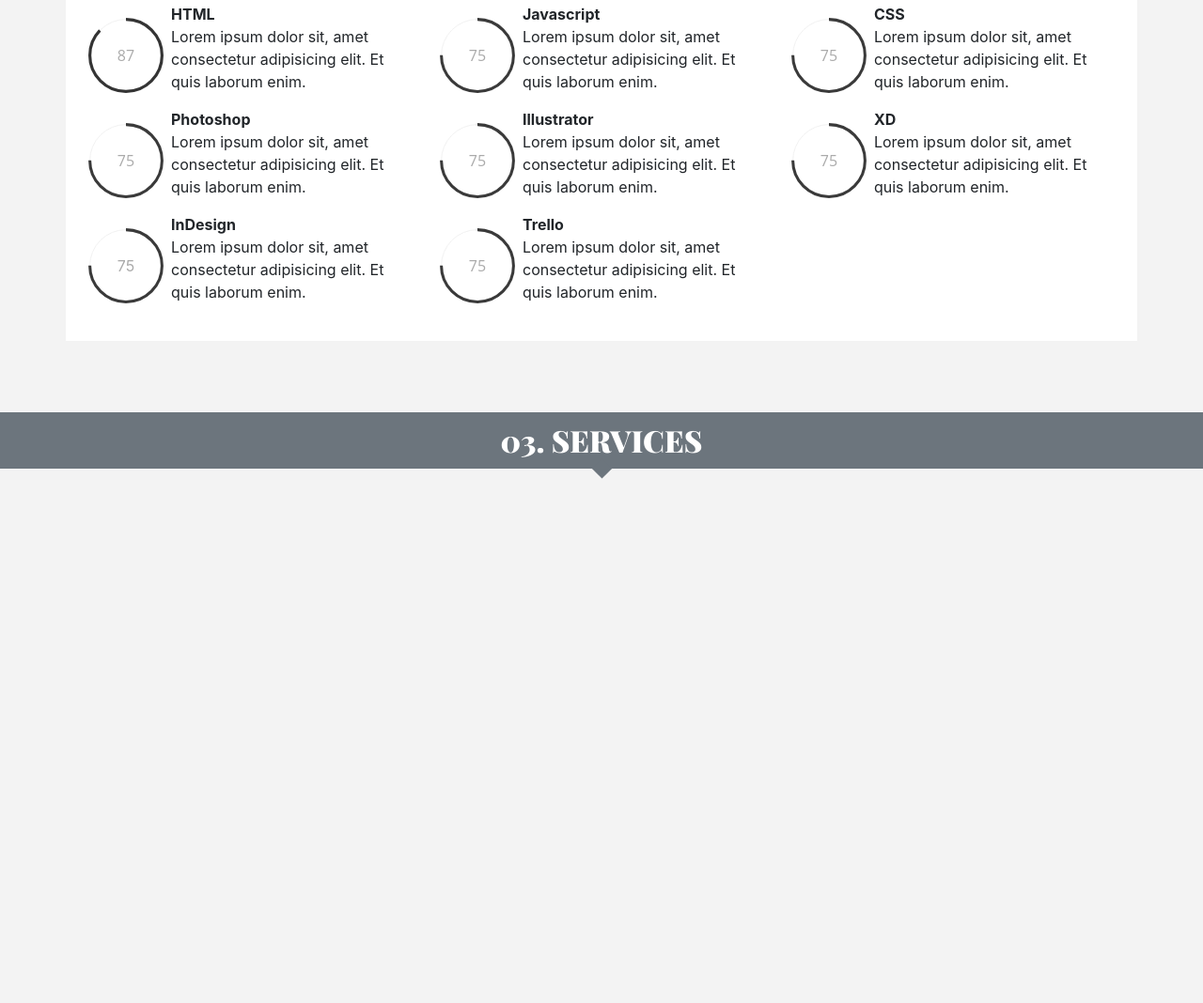
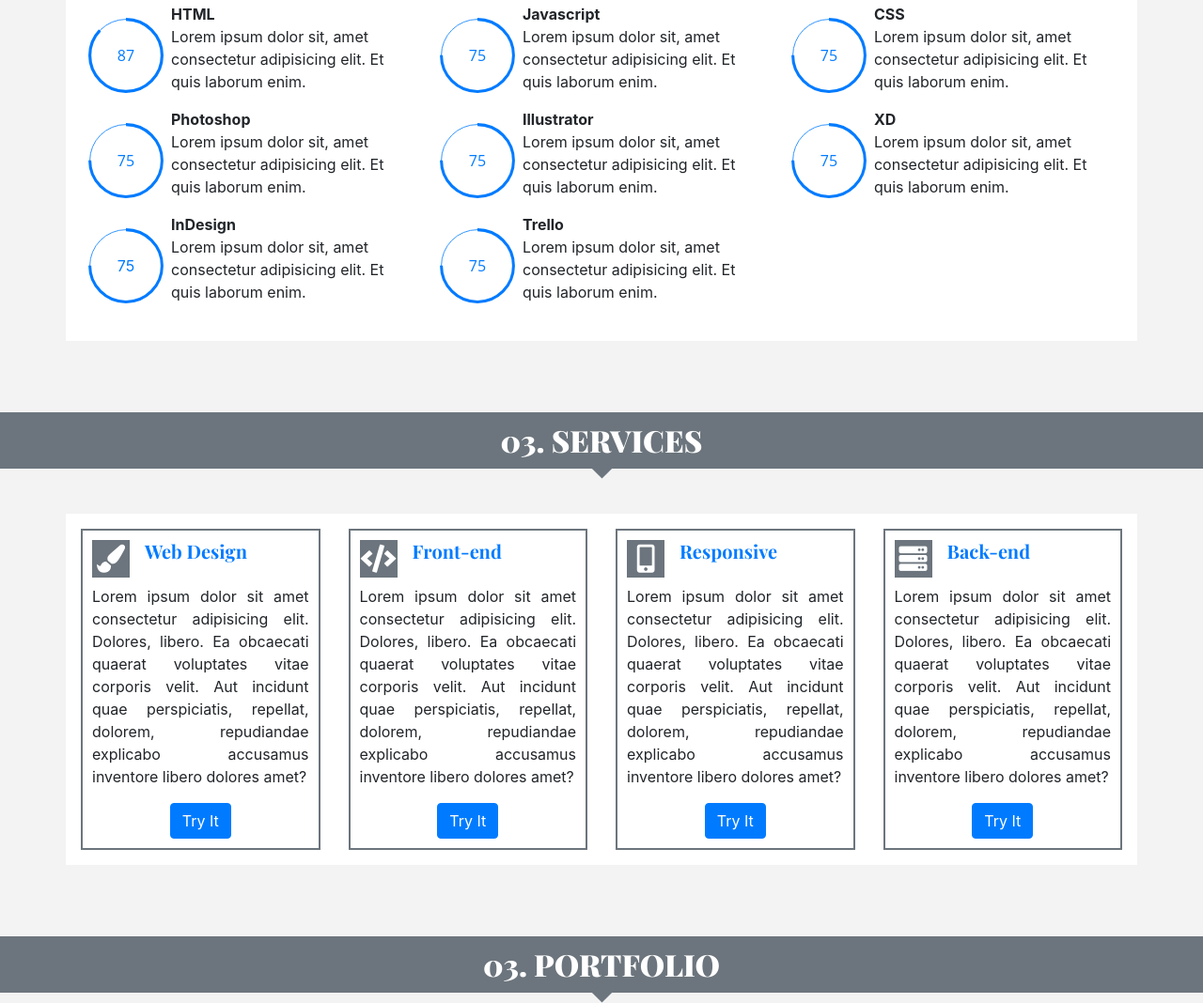
Before and after one commit to carpacciao/portfolio, a website: page index.html in a window 1280 px wide. Shown: the part 1661-2729 px from the top of the page at 94% size. Drawn offline with nearby package versions, Linux system fonts and the light colour scheme; a web font is replaced by a local one.

Commit message:
services

```diff
--- /dev/null
+++ b/assets/scss/_services.scss
@@ -0,0 +1,29 @@
+.services{
+    .container{
+        background-color: #fff;
+        .service-content{
+            border: 2px solid $secondary;
+            padding: 10px;
+
+            .service-header{
+                .service-logo{
+                    background-color: $secondary;
+                    color: white;
+                    min-height: 40px;
+                    max-height: 40px;
+                    min-width: 40px;
+                    max-width: 40px;
+                    line-height: 40px;
+                    text-align: center;
+                    font-size: 30px;
+                }
+                .service-title{
+                    font-family: $font;
+                    font-weight: bold;
+                    color: $primary;
+                }
+
+            }
+        }
+    }
+}
--- a/assets/scss/main.scss
+++ b/assets/scss/main.scss
@@ -4,6 +4,7 @@
 @import 'header';
 @import 'nav';
 @import 'about';
+@import 'services';
 
 html{
     scroll-behavior: smooth;
@@ -68,6 +69,12 @@
     min-height: 80px;
     max-height: 80px;
     position: relative;
+    .progressbar-text{
+        color: $primary !important;
+    }
+    svg path{
+        stroke: $primary !important;
+    }
 }
 section{
     padding-bottom: 1em;
--- a/index.html
+++ b/index.html
@@ -99,7 +99,7 @@
                 <a href="#" class="btn btn-outline-primary btn-sm ml-4">Languages</a>
             </div>
             <div class="row mt-5">
-                <div class="progressCircle col-lg-4 col-sm-12" data-category="language">
+                <div class="progressCircle col-lg-4 col-md-6 col-sm-12" data-c mt-md-0ategory3"language">
                     <div class="wrapper d-flex align-items-center">
                         <div class="circle" id="html"></div>
                         <div class="circle-text ml-2">
@@ -108,7 +108,7 @@
                         </div>
                     </div>
                 </div>
-                <div class="progressCircle col-lg-4 col-sm-12 mt-lg-0 mt-sm-5" data-category="language">
+                <div class="progressCircle col-lg-4 col-md-6 col-sm-12 mt-lg-0 mt-md-0 mt-sm-3" data-category="language">
                     <div class="wrapper d-flex align-items-center">
                         <div class="circle" id="javascript"></div>
                         <div class="circle-text ml-2">
@@ -117,7 +117,7 @@
                         </div>
                     </div>
                 </div>
-                <div class="progressCircle col-lg-4 col-sm-12 mt-lg-0 mt-sm-5" data-category="language">
+                <div class="progressCircle col-lg-4 col-md-6 col-sm-12 mt-lg-0 mt-md-0 mt-sm-3" data-category="language">
                     <div class="wrapper d-flex align-items-center">
                         <div class="circle" id="css"></div>
                         <div class="circle-text ml-2">
@@ -126,7 +126,7 @@
                         </div>
                     </div>
                 </div>
-                <div class="progressCircle col-lg-4 col-sm-12 mt-lg-0 mt-sm-5" data-category="design">
+                <div class="progressCircle col-lg-4 col-md-6 col-sm-12 mt-lg-0 mt-md-0 mt-sm-3" data-category="design">
                     <div class="wrapper d-flex align-items-center">
                         <div class="circle" id="photoshop"></div>
                         <div class="circle-text ml-2">
@@ -135,7 +135,7 @@
                         </div>
                     </div>
                 </div>
-                <div class="progressCircle col-lg-4 col-sm-12 mt-lg-0 mt-sm-5" data-category="design">
+                <div class="progressCircle col-lg-4 col-md-6 col-sm-12 mt-lg-0 mt-md-0 mt-sm-3" data-category="design">
                     <div class="wrapper d-flex align-items-center">
                         <div class="circle" id="illustrator"></div>
                         <div class="circle-text ml-2">
@@ -144,7 +144,7 @@
                         </div>
                     </div>
                 </div>
-                <div class="progressCircle col-lg-4 col-sm-12 mt-lg-0 mt-sm-5" data-category="design">
+                <div class="progressCircle col-lg-4 col-md-6 col-sm-12 mt-lg-0 mt-md-0 mt-sm-3" data-category="design">
                     <div class="wrapper d-flex align-items-center">
                         <div class="circle" id="xd"></div>
                         <div class="circle-text ml-2">
@@ -153,7 +153,7 @@
                         </div>
                     </div>
                 </div>
-                <div class="progressCircle col-lg-4 col-sm-12 mt-lg-0 mt-sm-5" data-category="design">
+                <div class="progressCircle col-lg-4 col-md-6 col-sm-12 mt-lg-0 mt-md-0 mt-sm-3" data-category="design">
                     <div class="wrapper d-flex align-items-center">
                         <div class="circle" id="indesign"></div>
                         <div class="circle-text ml-2">
@@ -162,7 +162,7 @@
                         </div>
                     </div>
                 </div>
-                <div class="progressCircle col-lg-4 col-sm-12 mt-lg-0 mt-sm-5" data-category="design">
+                <div class="progressCircle col-lg-4 col-md-6 col-sm-12 mt-lg-0 mt-md-0 mt-sm-3" data-category="design">
                     <div class="wrapper d-flex align-items-center">
                         <div class="circle" id="trello"></div>
                         <div class="circle-text ml-2">
@@ -175,8 +175,56 @@
         </div>
     </section>
     <div class="nav-pos" id="services"></div>
-    <section class="services" style="height: 300vh">
+    <section class="services">
         <h2 class="title-spacer">03. SERVICES</h2>
+        <div class="container mt-5 p-3">
+            <div class="row">
+                <div class="col-lg-3 col-md-6 col-sm-12 mt-lg-0">
+                    <div class="service-content">
+                        <div class="service-header d-flex">
+                            <div class="service-logo"><i class="fas fa-paint-brush"></i></div>
+                            <h5 class="service-title ml-3">Web Design</h5>
+                        </div>
+                        <p class="mt-2 text-justify">Lorem ipsum dolor sit amet consectetur adipisicing elit. Dolores, libero. Ea obcaecati quaerat voluptates vitae corporis velit. Aut incidunt quae perspiciatis, repellat, dolorem, repudiandae explicabo accusamus inventore libero dolores amet?</p>
+                        <div class="text-center"><a href="#" class="btn btn-primary">Try It</a></div>
+                    </div>
+                </div>
+                <div class="col-lg-3 col-md-6 col-sm-12 mt-lg-0">
+                    <div class="service-content">
+                        <div class="service-header d-flex">
+                            <div class="service-logo"><i class="fas fa-code"></i></div>
+                            <h5 class="service-title ml-3">Front-end</h5>
+                        </div>
+                        <p class="mt-2 text-justify">Lorem ipsum dolor sit amet consectetur adipisicing elit. Dolores, libero. Ea obcaecati quaerat voluptates vitae corporis velit. Aut incidunt quae perspiciatis, repellat, dolorem, repudiandae explicabo accusamus inventore libero dolores amet?</p>
+                        <div class="text-center"><a href="#" class="btn btn-primary">Try It</a></div>
+                    </div>
+                </div>
+                <div class="col-lg-3 col-md-6 col-sm-12 mt-lg-0 mt-3">
+                    <div class="service-content">
+                        <div class="service-header d-flex">
+                            <div class="service-logo"><i class="fas fa-mobile-alt"></i></div>
+                            <h5 class="service-title ml-3">Responsive</h5>
+                        </div>
+                        <p class="mt-2 text-justify">Lorem ipsum dolor sit amet consectetur adipisicing elit. Dolores, libero. Ea obcaecati quaerat voluptates vitae corporis velit. Aut incidunt quae perspiciatis, repellat, dolorem, repudiandae explicabo accusamus inventore libero dolores amet?</p>
+                        <div class="text-center"><a href="#" class="btn btn-primary">Try It</a></div>
+                    </div>
+                </div>
+                <div class="col-lg-3 col-md-6 col-sm-12 mt-lg-0 mt-3">
+                    <div class="service-content">
+                        <div class="service-header d-flex">
+                            <div class="service-logo"><i class="fas fa-server"></i></div>
+                            <h5 class="service-title ml-3">Back-end</h5>
+                        </div>
+                        <p class="mt-2 text-justify">Lorem ipsum dolor sit amet consectetur adipisicing elit. Dolores, libero. Ea obcaecati quaerat voluptates vitae corporis velit. Aut incidunt quae perspiciatis, repellat, dolorem, repudiandae explicabo accusamus inventore libero dolores amet?</p>
+                        <div class="text-center"><a href="#" class="btn btn-primary">Try It</a></div>
+                    </div>
+                </div>
+            </div>
+        </div>
+    </section>
+    <div class="nav-pos" id="portfolio"></div>
+    <section class="portfolio" style="height: 300vh">
+        <h2 class="title-spacer">03. PORTFOLIO</h2>
     </section>
 
 
```
Also changed, not shown: assets/css/main.min.css, 1 other file.
